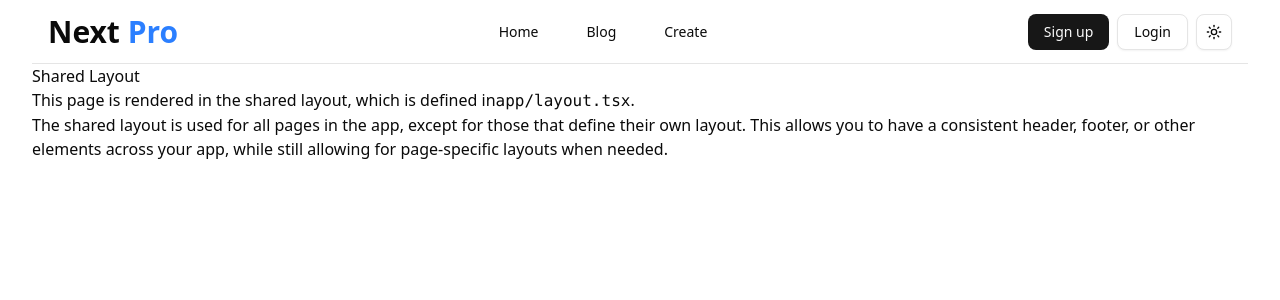
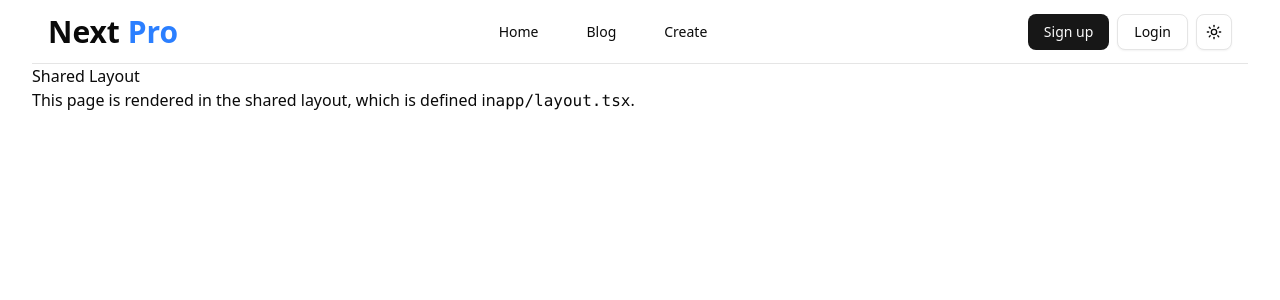
Before and after one commit to SAM129EER/Blog_App, a Next.js app: page / in a window 1280 px wide. Shown: the top 300 px of the page. Built offline with nearby package versions, Linux system fonts and the light colour scheme.

Commit message:
fix: remove redundant paragraph from shared layout description

```diff
--- a/src/app/(shared-layout)/page.tsx
+++ b/src/app/(shared-layout)/page.tsx
@@ -6,12 +6,7 @@ export default function Home() {
         This page is rendered in the shared layout, which is defined in
         <code>app/layout.tsx</code>.
       </p>
-      <p>
-        The shared layout is used for all pages in the app, except for those
-        that define their own layout. This allows you to have a consistent
-        header, footer, or other elements across your app, while still allowing
-        for page-specific layouts when needed.
-      </p>
+
     </div>
   );
 }
```
